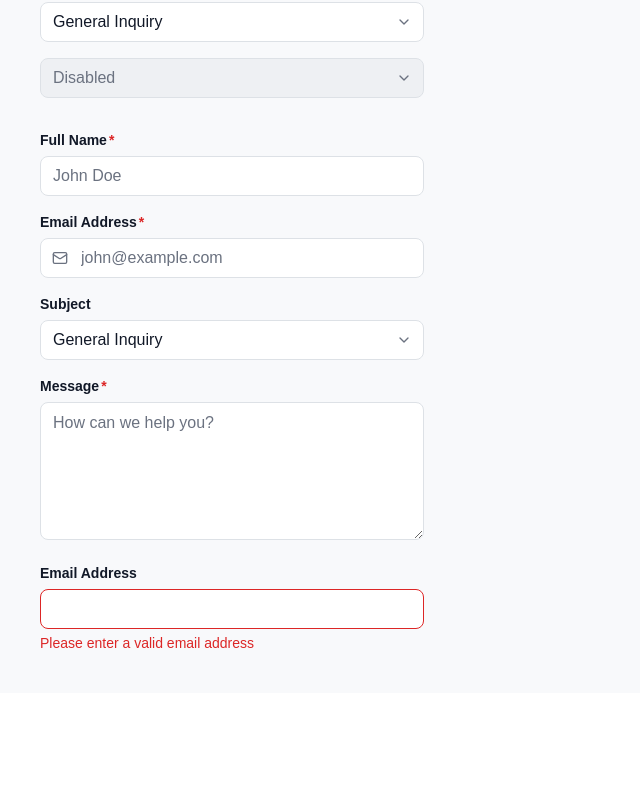
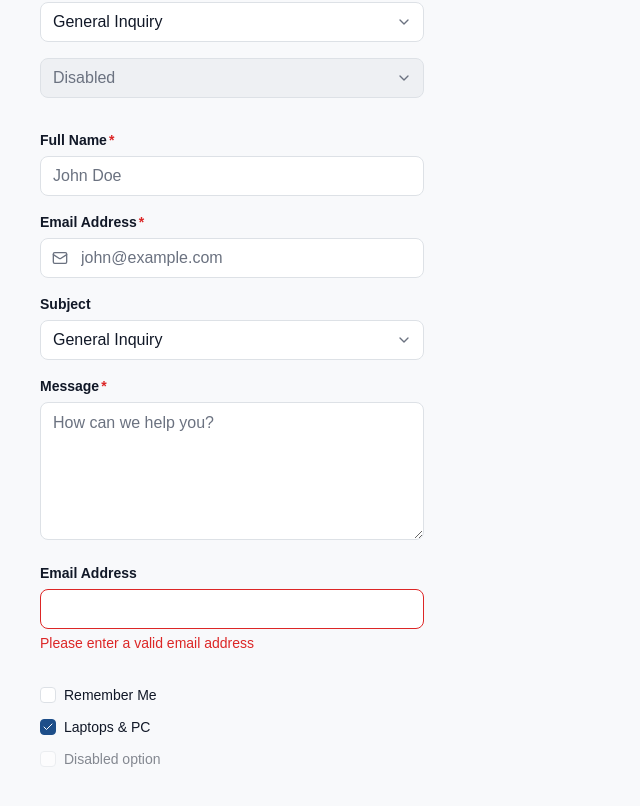
Before and after one commit to momotaun/Annah_E_Commerce, a Next.js app in the folder frontend/: page /playground in a window 1280 px wide. Shown: the part 1431-2237 px from the top of the page, without its empty margins (0-640 px from the left). Before the commit the page ends 2124 px from the top, so only its background shows below. Built offline with nearby package versions, Linux system fonts and the light colour scheme.

Commit message:
feat: add dynamic Checkbox component (#9)

```diff
--- /dev/null
+++ b/frontend/src/app/components/ui/Checkbox.tsx
@@ -0,0 +1,47 @@
+import { forwardRef } from "react";
+import { Check } from "lucide-react";
+import { cn } from "@/src/lib/utils";
+
+export interface CheckboxProps extends React.InputHTMLAttributes<HTMLInputElement> {
+  label?: string;
+}
+
+const Checkbox = forwardRef<HTMLInputElement, CheckboxProps>(
+  ({ className, label, disabled, id, ...props }, ref) => {
+    return (
+      <label
+        htmlFor={id}
+        className={cn(
+          "inline-flex items-center gap-2 select-none",
+          disabled ? "cursor-not-allowed opacity-50" : "cursor-pointer"
+        )}
+      >
+        <span className="relative flex h-4 w-4 items-center justify-center">
+          <input
+            ref={ref}
+            type="checkbox"
+            id={id}
+            disabled={disabled}
+            className={cn(
+              "peer h-4 w-4 shrink-0 appearance-none rounded border border-gray-200 bg-white",
+              "checked:bg-primary-600 checked:border-primary-600",
+              "focus-visible:outline-none focus-visible:ring-2 focus-visible:ring-primary-600 focus-visible:ring-offset-1",
+              "disabled:cursor-not-allowed",
+              className
+            )}
+            {...props}
+          />
+          <Check className="pointer-events-none absolute h-3 w-3 text-white opacity-0 peer-checked:opacity-100" />
+        </span>
+
+        {label && (
+          <span className="text-sm text-gray-900">{label}</span>
+        )}
+      </label>
+    );
+  }
+);
+
+Checkbox.displayName = "Checkbox";
+
+export default Checkbox;
--- a/frontend/src/app/playground/page.tsx
+++ b/frontend/src/app/playground/page.tsx
@@ -5,6 +5,7 @@ import RatingStars from "@/src/app/components/ui/RatingStars";
 import Input from "@/src/app/components/ui/Input";
 import Textarea from "@/src/app/components/ui/Textarea";
 import Select from "@/src/app/components/ui/Select";
+import Checkbox from "@/src/app/components/ui/Checkbox";
 import { Home, ArrowLeft, RefreshCw, AlertCircle, Search, Mail } from "lucide-react";
 
 export default function PlaygroundPage() {
@@ -115,6 +116,12 @@ export default function PlaygroundPage() {
                 <Input id="emailError" error="Please enter a valid email address" />
             </FormField>
         </div>
+
+        <div className="flex flex-col gap-3">
+            <Checkbox id="remember" label="Remember Me" />
+            <Checkbox id="laptops" label="Laptops & PC" defaultChecked />
+            <Checkbox id="disabled" label="Disabled option" disabled />
+        </div>
     </div>
   );
 }
```
